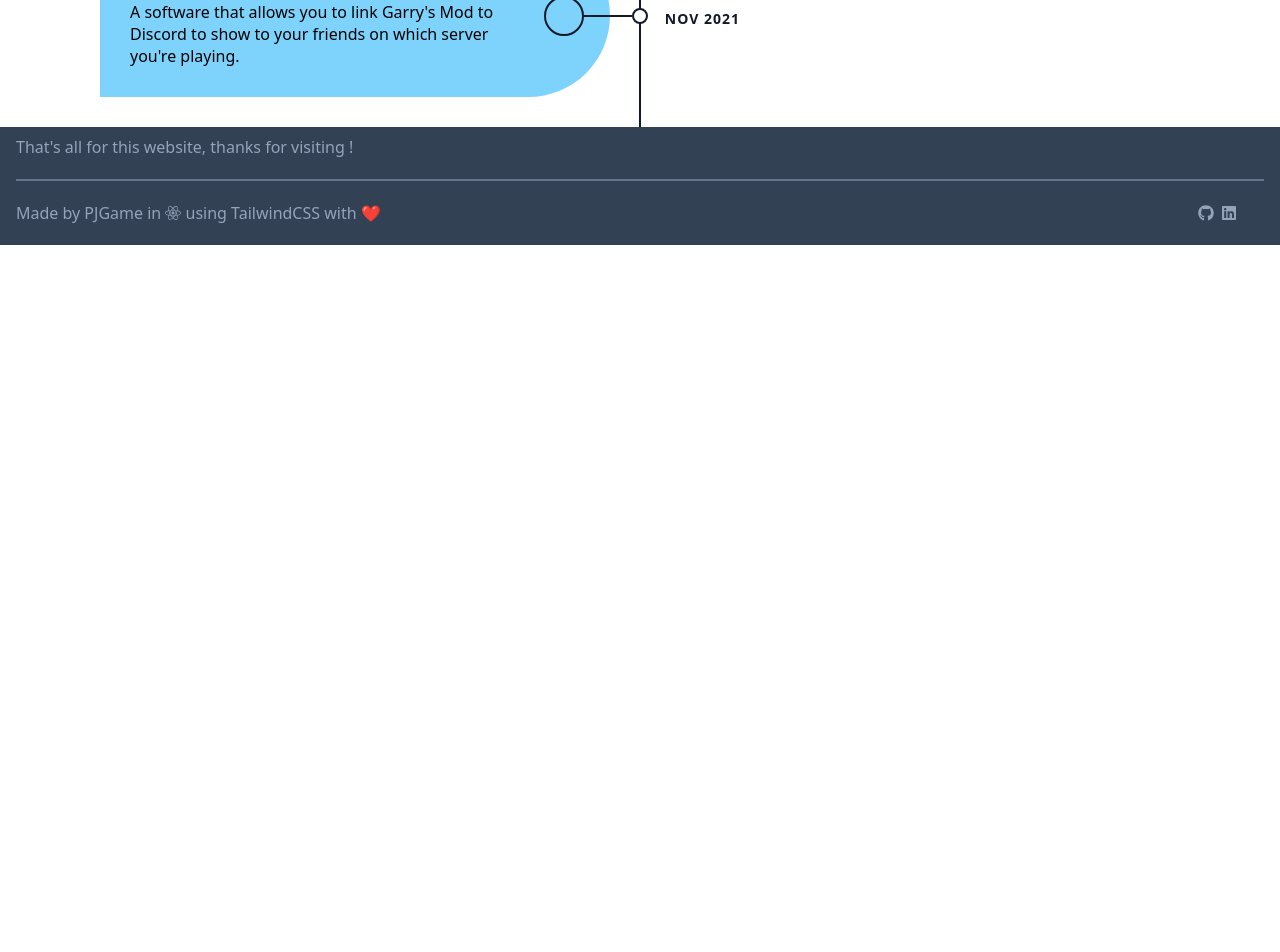
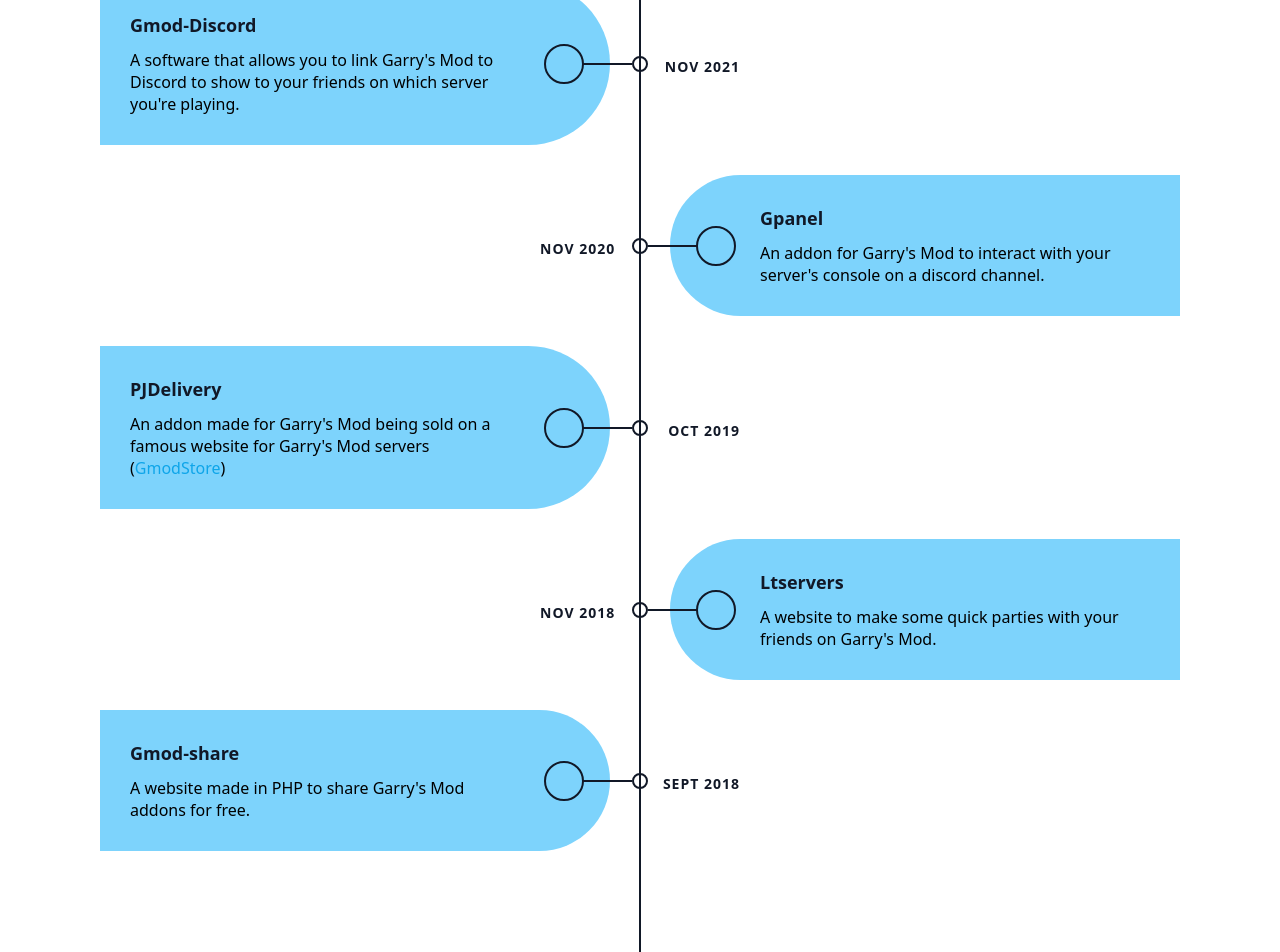
Before and after one commit to PJGame841/portfolio, a Next.js app: page /projects in a window 1280 px wide. Shown: the part 860-1812 px from the top of the page. Before the commit the page ends 1105 px from the top, so only its background shows below. Built offline with nearby package versions, Linux system fonts and the light colour scheme.

Commit message:
more projects & anims with AOS lib

```diff
--- a/components/Layout.tsx
+++ b/components/Layout.tsx
@@ -129,7 +129,7 @@
 			{children}
 			<footer className="bg-slate-700	text-slate-400">
 				<div className="container mx-auto px-4 flex flex-col gap-y-5 divide-y-2 divide-slate-500">
-					<p className="mt-2">
+					<p className="mt-5">
 						That&apos;s all for this website, thanks for visiting !
 					</p>
 					<div className="flex justify-between items-center">
--- a/package.json
+++ b/package.json
@@ -33,6 +33,7 @@
     "postcss-cli": "^9.1.0",
     "postcss-preset-env": "^7.3.1",
     "tailwindcss": "^3.0.22",
-    "typescript": "4.3.2"
+    "typescript": "4.3.2",
+    "aos": "^2.3.4"
   }
 }
--- a/pages/_app.tsx
+++ b/pages/_app.tsx
@@ -1,9 +1,19 @@
-import React from "react";
+import React, { useEffect } from "react";
 import { AppProps } from "next/app";
+import AOS from "aos";
 
 import "../styles/main.css";
+import "aos/dist/aos.css";
 
 function MyApp({ Component, pageProps }: AppProps) {
+	useEffect(() => {
+		AOS.init({
+			easing: "ease-out-cubic",
+			once: false,
+			offset: 50,
+		});
+	}, []);
+
 	return <Component {...pageProps} />;
 }
 
--- a/pages/projects.tsx
+++ b/pages/projects.tsx
@@ -1,9 +1,8 @@
 import Layout from "../components/Layout";
-import Image from "next/image";
 
 const AboutPage = () => (
 	<Layout title="Pierre-Jean Lefort | My projects">
-		<div className="h-[25rem] bg-sky-100">
+		<div className="h-[23rem] bg-sky-100">
 			<div className="absolute space-y-4 mt-40 ml-[15%] max-w-sm">
 				<p className="text-gray-800 font-extrabold text-4xl">My projects</p>
 				<p className="text-gray-600 font-light mt-5">
@@ -12,7 +11,8 @@
 			</div>
 		</div>
 		<div className="timeline">
-			<div className="card left">
+			<div className="h-[5rem]"></div>
+			<div className="card left" data-aos="fade-up">
 				<div className="date right-32">Jan 2022</div>
 				<i className="icon fa fa-user"></i>
 				<div className="content">
@@ -29,7 +29,7 @@
 					</p>
 				</div>
 			</div>
-			<div className="card right">
+			<div className="card right" data-aos="fade-up">
 				<div className="date">Jan 2022</div>
 				<i className="icon fa fa-gift"></i>
 				<div className="content">
@@ -40,7 +40,7 @@
 					</p>
 				</div>
 			</div>
-			<div className="card left">
+			<div className="card left" data-aos="fade-up">
 				<div className="date">Nov 2021</div>
 				<i className="icon fa fa-home"></i>
 				<div className="content">
@@ -51,6 +51,59 @@
 					</p>
 				</div>
 			</div>
+			<div className="card right" data-aos="fade-up">
+				<div className="date">Nov 2020</div>
+				<i className="icon fa fa-gift"></i>
+				<div className="content">
+					<h2>Gpanel</h2>
+					<p>
+						An addon for Garry&apos;s Mod to interact with your server&apos;s
+						console on a discord channel.
+					</p>
+				</div>
+			</div>
+			<div className="card left" data-aos="fade-up">
+				<div className="date">Oct 2019</div>
+				<i className="icon fa fa-gift"></i>
+				<div className="content">
+					<h2>PJDelivery</h2>
+					<p>
+						An addon made for Garry&apos;s Mod being sold on a famous website
+						for Garry&apos;s Mod servers (
+						<a
+							target="_blank"
+							rel="noreferrer"
+							className=" text-sky-500"
+							href="https://www.gmodstore.com/market/view/pjdelivery-a-new-delivery-system"
+						>
+							GmodStore
+						</a>
+						)
+					</p>
+				</div>
+			</div>
+			<div className="card right" data-aos="fade-up">
+				<div className="date">Nov 2018</div>
+				<i className="icon fa fa-gift"></i>
+				<div className="content">
+					<h2>Ltservers</h2>
+					<p>
+						A website to make some quick parties with your friends on
+						Garry&apos;s Mod.
+					</p>
+				</div>
+			</div>
+			<div className="card left" data-aos="fade-up">
+				<div className="date">Sept 2018</div>
+				<i className="icon fa fa-gift"></i>
+				<div className="content">
+					<h2>Gmod-share</h2>
+					<p>
+						A website made in PHP to share Garry&apos;s Mod addons for free.
+					</p>
+				</div>
+			</div>
+			<div className="h-[5rem]"></div>
 			{/* <div className="card right">
 				<div className="date">22 Oct</div>
 				<i className="icon fa fa-gift"></i>
```
Also changed, not shown: 1 other file (tests, documents, lock files or other folders).
